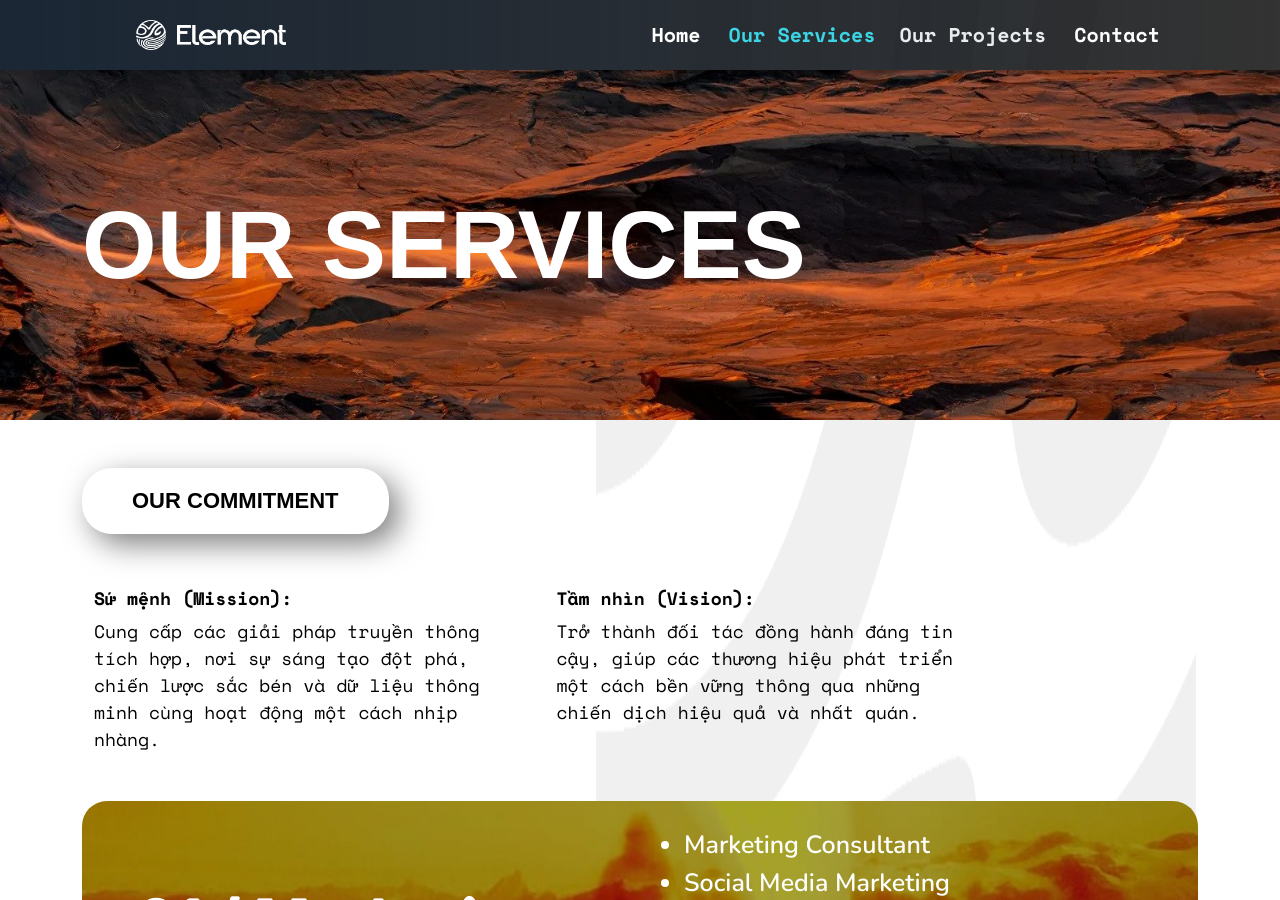
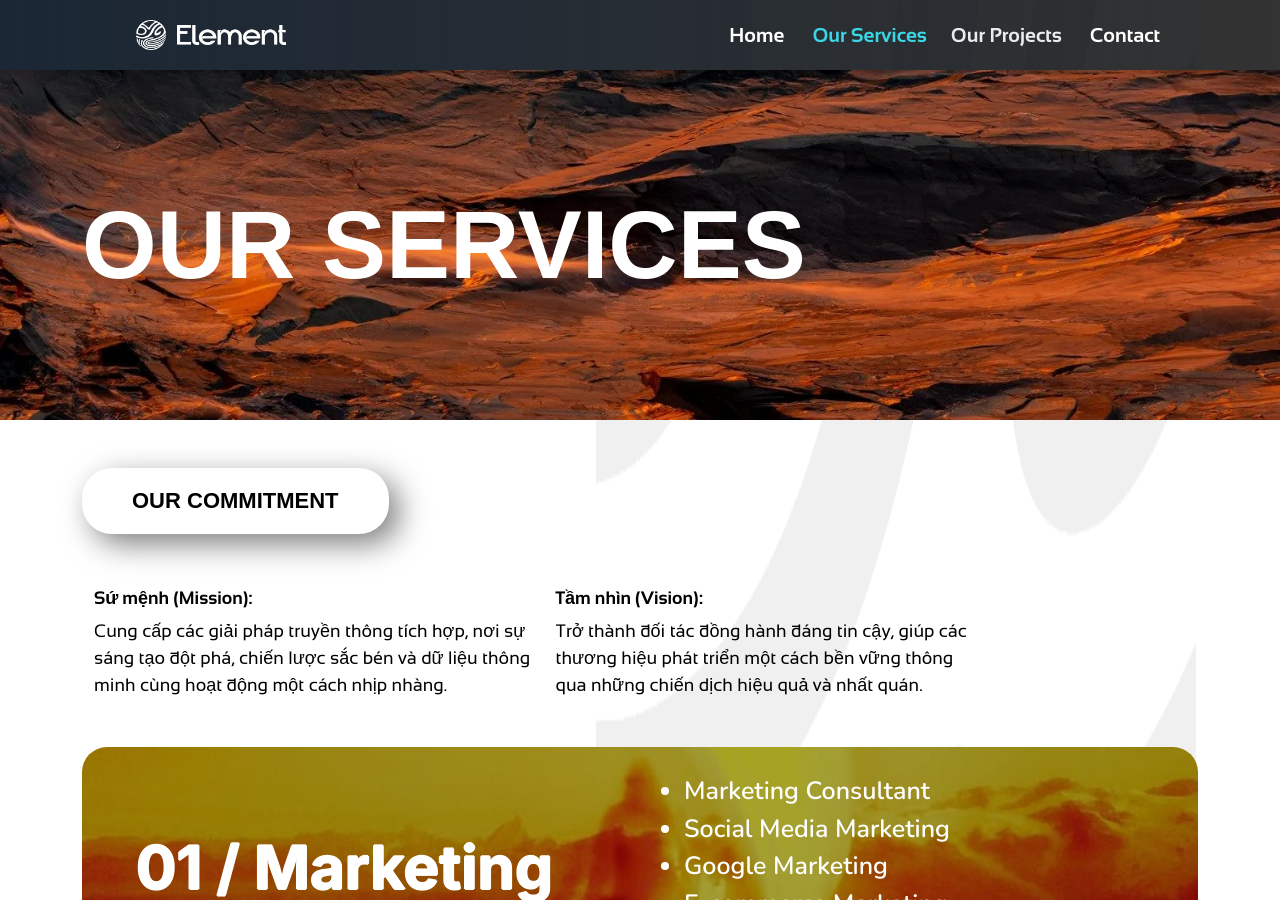
Before and after one commit to SeiSilver/element-page, a Jekyll site: the page built from pages/service.md, in a window 1280 px wide and 900 px high. Built offline with Jekyll 4.4.1, drawn with Linux system fonts in a browser that asks for light colours.

Commit message:
UPDATE FONT

```diff
--- a/_config.yml
+++ b/_config.yml
@@ -20,14 +20,14 @@
 
 title: Element
 email: your-email@example.com
-description: >- # this means to ignore newlines until "baseurl:"
-  Write an awesome description for your new site here. You can edit this
-  line in _config.yml. It will appear in your document head meta (for
-  Google search results) and in your feed.xml site description.
-baseurl: "/"
-url: "https://element-jsc.com/"
-twitter_username: jekyllrb
-github_username:  jekyll
+#description: >- # this means to ignore newlines until "baseurl:"
+#  Write an awesome description for your new site here. You can edit this
+#  line in _config.yml. It will appear in your document head meta (for
+#  Google search results) and in your feed.xml site description.
+#baseurl: ""
+#url: "https://element-jsc.com/"
+#twitter_username: jekyllrb
+#github_username:  jekyll
 
 # Build settings
 theme: minima
--- a/_includes/common-css.html
+++ b/_includes/common-css.html
@@ -4,39 +4,4 @@
 <link href="{{ site.baseurl }}/assets/css/app.min.css" id="app-style" rel="stylesheet" type="text/css" />
 <link rel="stylesheet" href="{{ site.baseurl }}/assets/libs/animation/animate.min.css">
 <link rel="stylesheet" href="{{ site.baseurl }}/assets/libs/animation/custom-animate.css">
-
-<style>
-    @font-face {
-        font-family: 'SpaceMono';
-        src: url('{{ site.baseurl }}/assets/fonts/SpaceMono-Regular.ttf') format('truetype');
-        font-weight: normal;
-        font-style: normal;
-    }
-
-    @font-face {
-        font-family: 'SpaceMono';
-        src: url('{{ site.baseurl }}/assets/fonts/SpaceMono-Bold.ttf') format('truetype');
-        font-weight: bold;
-        font-style: normal;
-    }
-
-    @font-face {
-        font-family: 'SpaceMono';
-        src: url('{{ site.baseurl }}/assets/fonts/SpaceMono-Italic.ttf') format('truetype');
-        font-weight: normal;
-        font-style: italic;
-    }
-
-    @font-face {
-        font-family: 'SpaceMono';
-        src: url('{{ site.baseurl }}/assets/fonts/SpaceMono-BoldItalic.ttf') format('truetype');
-        font-weight: bold;
-        font-style: italic;
-    }
-
-    .desc-font {
-        font-family: 'SpaceMono', monospace;
-        text-align: justify;
-    }
-
-</style>
+<link href="{{ site.baseurl }}/assets/css/custom-font.css" rel="stylesheet" type="text/css" />
--- a/_layouts/terms-and-conditions.html
+++ b/_layouts/terms-and-conditions.html
@@ -19,7 +19,7 @@
             font-size: 2rem;
             font-weight: bold;
             margin-bottom: 1rem;
-            font-family: 'SpaceMono', sans-serif !important;
+            font-family: 'Sansation', sans-serif;
         }
 
         .header-3 {
@@ -28,7 +28,7 @@
             font-size: 1.8rem;
             font-weight: bold;
             margin-top: 0.6rem;
-            font-family: 'SpaceMono', sans-serif !important;
+            font-family: 'Sansation', sans-serif;
         }
 
         .content-text {
@@ -37,7 +37,7 @@
             font-size: 1.8rem;
             line-height: 1.6;
             margin-top: 1rem;
-            font-family: 'SpaceMono', sans-serif !important;
+            font-family: 'Sansation', sans-serif;
         }
 
         .logo-bg-image {
--- a/assets/css/contact.css
+++ b/assets/css/contact.css
@@ -33,14 +33,14 @@ body {
     font-size: 25px;
     margin-bottom: 10px;
     font-weight: bold;
-    font-family: 'SpaceMono', sans-serif;
+    font-family: 'Sansation', sans-serif;
 }
 
 .info-text {
     font-size: 25px;
     margin-bottom: 10px;
     font-weight: normal;
-    font-family: 'SpaceMono', sans-serif;
+    font-family: 'Sansation', sans-serif;
 }
 
 iframe {
--- /dev/null
+++ b/assets/css/custom-font.css
@@ -0,0 +1,31 @@
+@font-face {
+    font-family: 'Sansation';
+    src: url('../fonts/Sansation-Regular.ttf') format('truetype');
+    font-weight: 400;
+    font-style: normal;
+}
+
+@font-face {
+    font-family: 'Sansation';
+    src: url('../fonts/Sansation-Bold.ttf') format('truetype');
+    font-weight: 700;
+    font-style: normal;
+}
+
+@font-face {
+    font-family: 'Sansation';
+    src: url('../fonts/Sansation-Italic.ttf') format('truetype');
+    font-weight: 400;
+    font-style: italic;
+}
+
+@font-face {
+    font-family: 'Sansation';
+    src: url('../fonts/Sansation-BoldItalic.ttf') format('truetype');
+    font-weight: 700;
+    font-style: italic;
+}
+
+.desc-font {
+    font-family: 'Sansation', sans-serif;
+}
```
Also changed, not shown: _layouts/policy.html (+4 -4 lines), assets/fonts/Sansation-Bold.ttf (added), assets/fonts/Sansation-BoldItalic.ttf (added), assets/fonts/Sansation-Italic.ttf (added), assets/fonts/Sansation-Light.ttf (added), assets/fonts/Sansation-LightItalic.ttf (added), assets/fonts/Sansation-Regular.ttf (added), assets/fonts/SpaceMono-Bold.ttf (deleted), assets/fonts/SpaceMono-BoldItalic.ttf (deleted), assets/fonts/SpaceMono-Italic.ttf (deleted), assets/fonts/SpaceMono-Regular.ttf (deleted).
